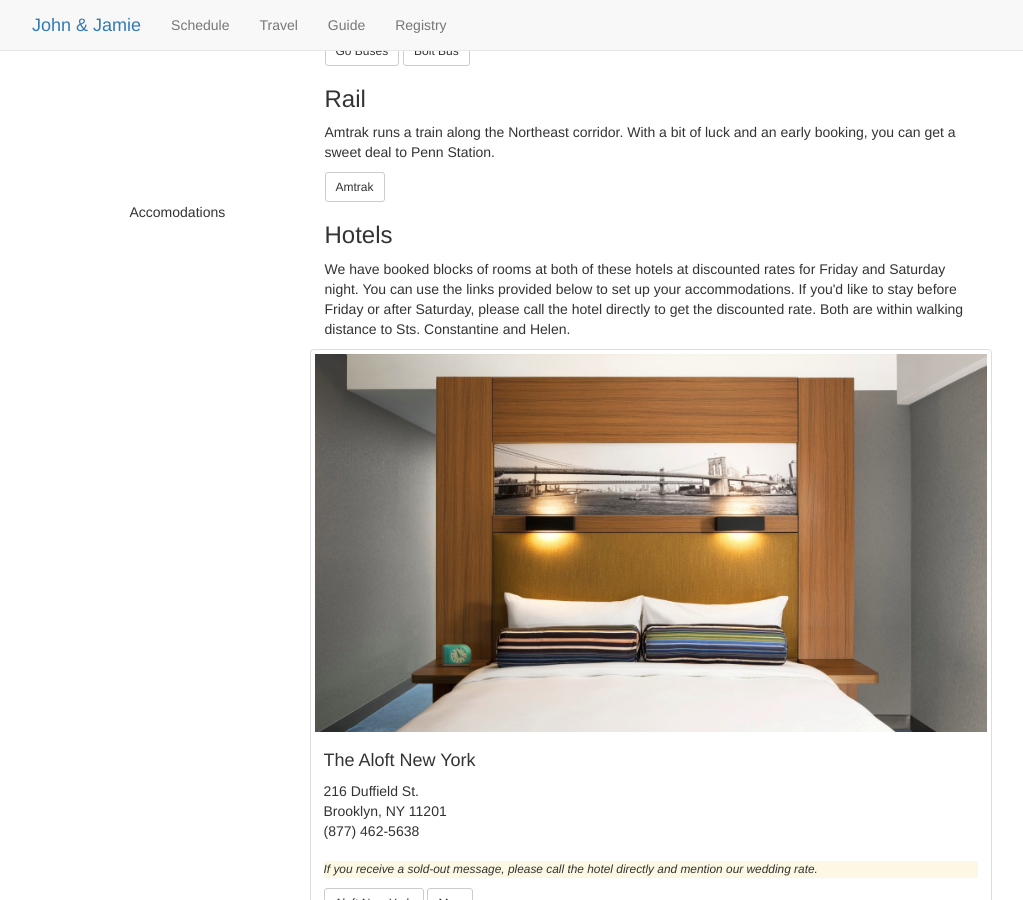
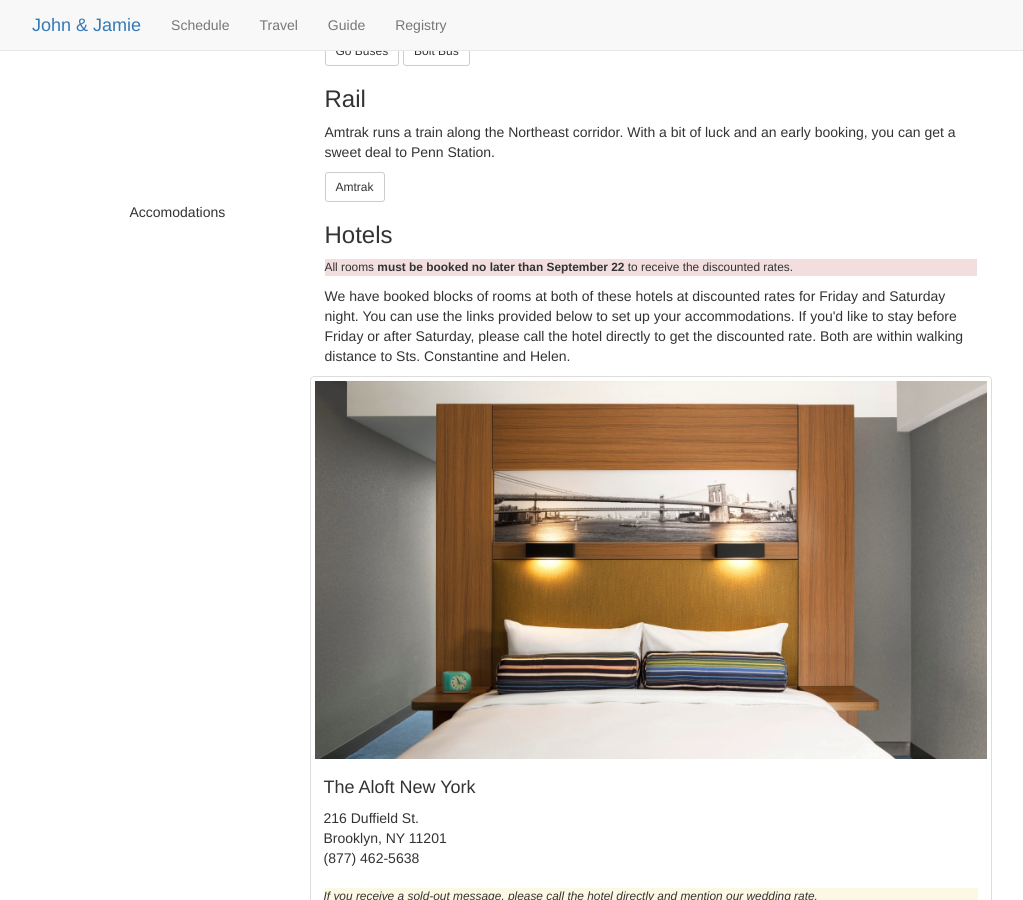
Before and after one commit to jpfinley/weddingSite, a Jekyll site: the page built from site/travel.html, in a window 1280 px wide and 900 px high, scrolled down 647 px. Shown: the whole window, without its empty margins (38-1061 px from the left). Built offline with Jekyll 4.4.1, drawn with Linux system fonts in a browser that asks for light colours; nearby versions of some CDN libraries; Markdown is read by kramdown in place of the engine named in the settings.

Commit message:
add notice for unbooked rooms

```diff
--- a/site/assets/css/style.scss
+++ b/site/assets/css/style.scss
@@ -54,7 +54,7 @@ ol, ul {
   list-style: none;
 }
 
-.bg-warning {
+.bg-warning, .bg-danger {
   padding: 10px;
 }
 
--- a/site/travel.html
+++ b/site/travel.html
@@ -40,6 +40,7 @@ title: The Wedding of John and Jamie
         </div>
         <div class="col-md-7">
           <h3>Hotels</h3>
+          <p class="small bg-danger">All rooms <strong>must be booked no later than September 22</strong> to receive the discounted rates.</p>
           <p>We have booked blocks of rooms at both of these hotels at discounted rates for Friday and Saturday night. You can use the links provided below to set up your accommodations. If you'd like to stay before Friday or after Saturday, please call the hotel directly to get the discounted rate. Both are within walking distance to Sts. Constantine and Helen.</p>
           <div class="row">
             <div class="thumbnail">
```
